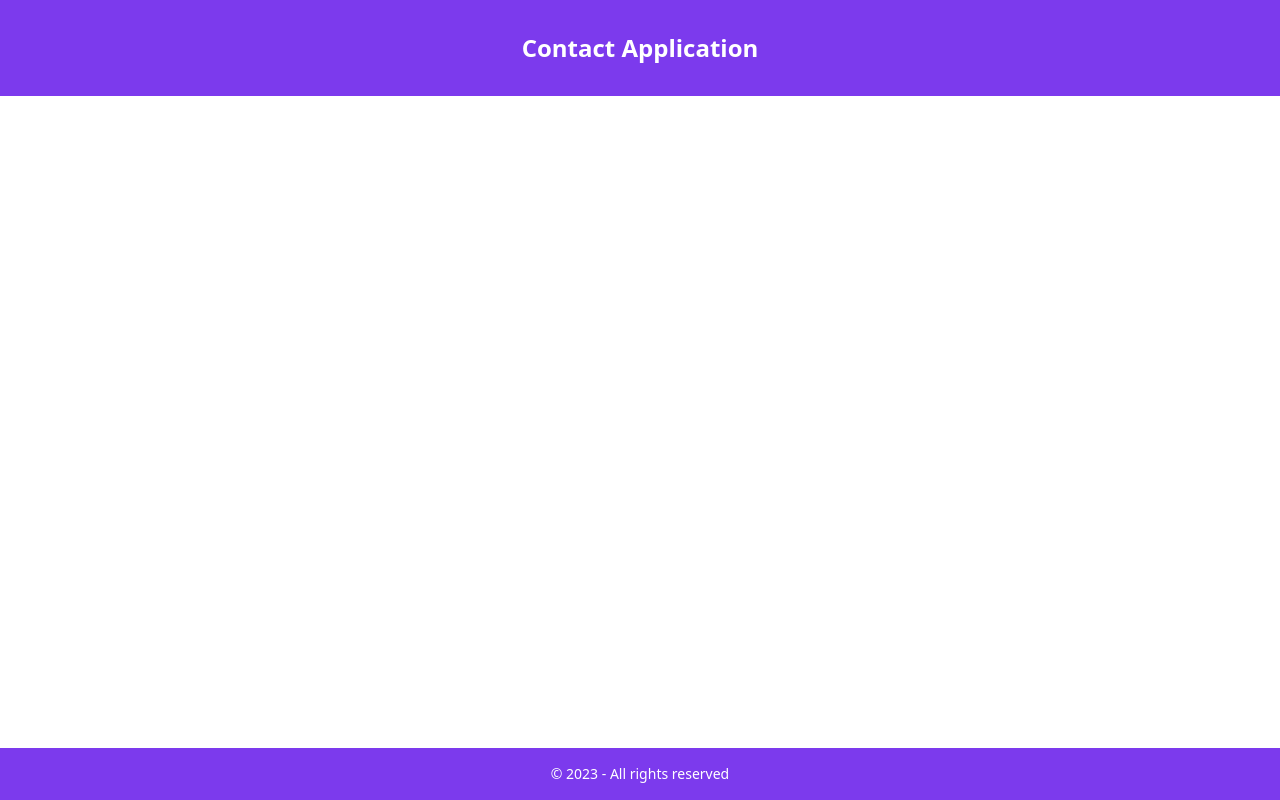
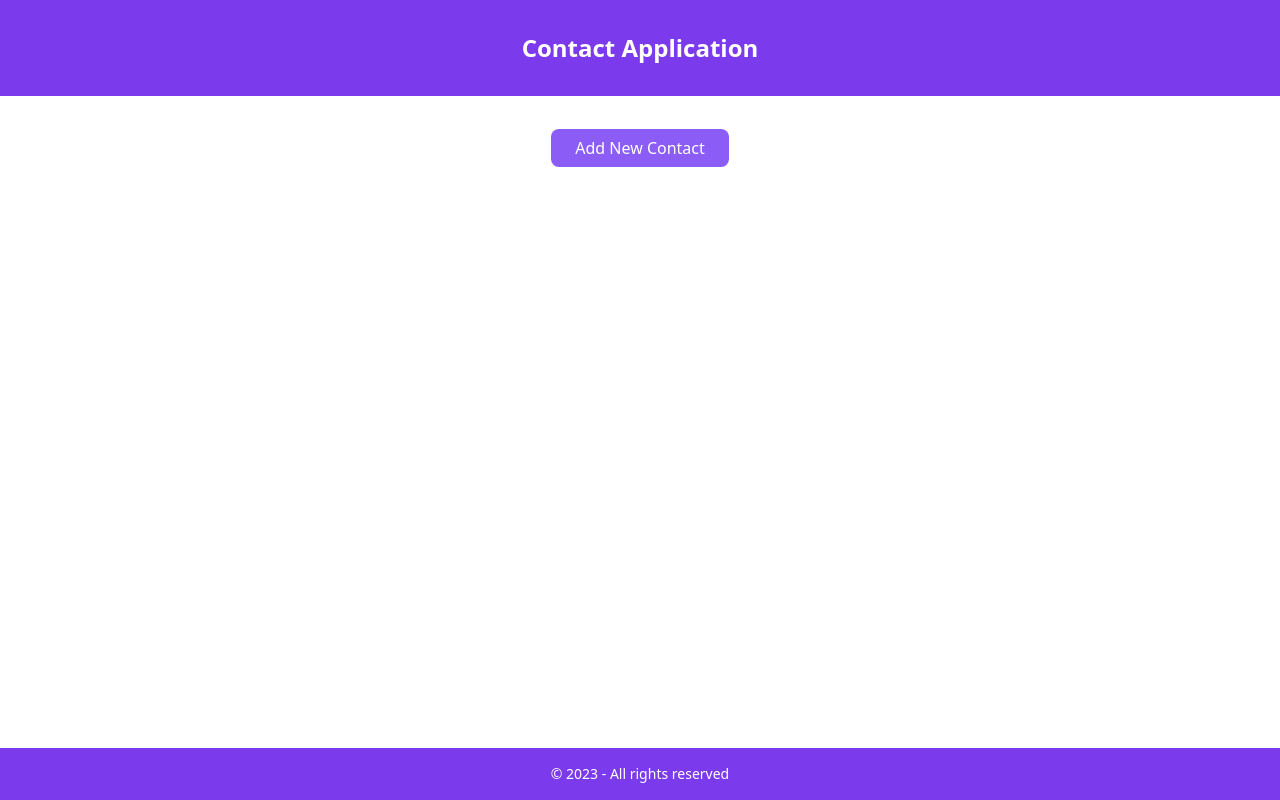
Before and after one commit to hamid19471/Contact-app, a React (Vite) app: page / in a window 1280 px wide. Built offline with nearby package versions, Linux system fonts and the light colour scheme.

Commit message:
Update: add route link for add new contact in other page

```diff
--- a/src/components/ContactList/ContactList.jsx
+++ b/src/components/ContactList/ContactList.jsx
@@ -1,8 +1,18 @@
 import React from "react";
+import { Link } from "react-router-dom";
 import ContactCard from "../ContactCard/ContactCard";
 
 const ContactList = ({ contacts, onDelete }) => {
     return (
+        <div className="flex flex-col items-center">
+            <div>
+                <Link
+                    to="/add"
+                    className="py-2 px-6 bg-violet-500 text-white rounded-lg"
+                >
+                    Add New Contact
+                </Link>
+            </div>
             <div className="grid grid-cols-7 gap-3">
                 {contacts.map((item) => {
                     return (
@@ -14,6 +24,7 @@ const ContactList = ({ contacts, onDelete }) => {
                     );
                 })}
             </div>
+        </div>
     );
 };
 
```
Lines whose indentation alone changed are shown as unchanged.
